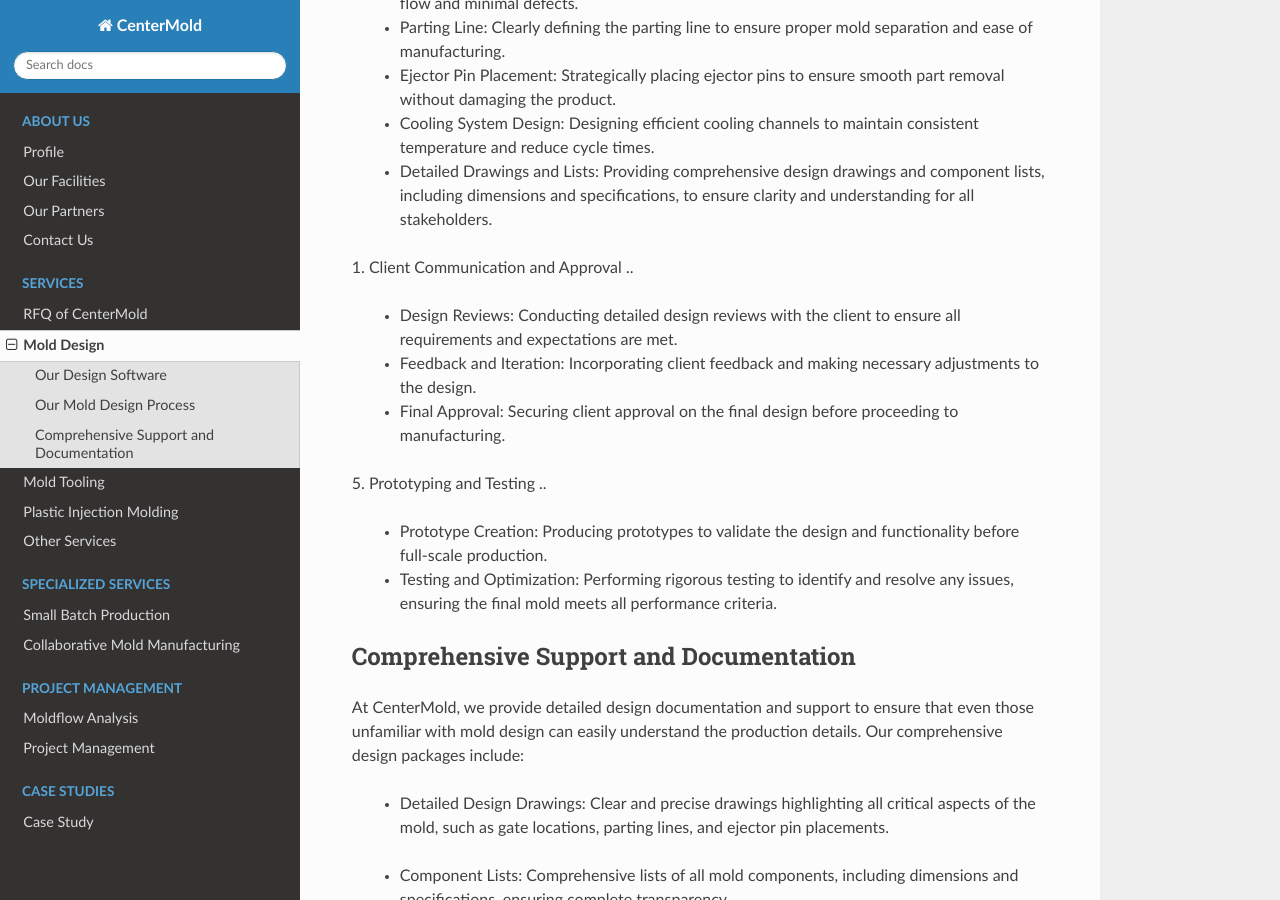
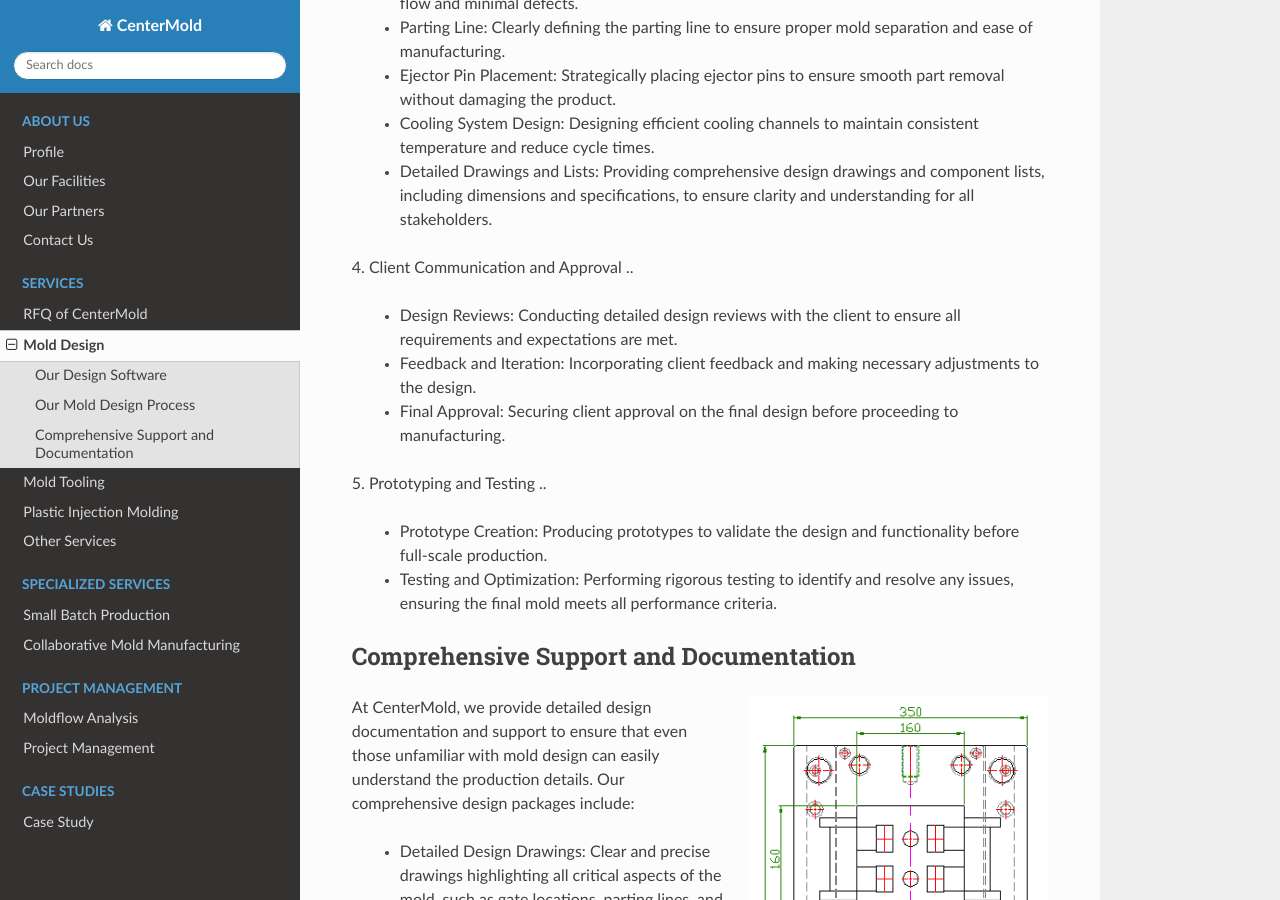
Before and after one commit to paultang/centermold, a Sphinx documentation site: the page built from source/Mold-Design.rst, in a window 1280 px wide and 900 px high, scrolled down 1320 px. Built offline with Sphinx 7.4.7 and the Read the Docs theme 2.0.0, drawn with Linux system fonts in a browser that asks for light colours.

Commit message:
add sample pic

```diff
--- a/source/Mold-Design.rst
+++ b/source/Mold-Design.rst
@@ -49,7 +49,7 @@ Our team of seasoned professionals brings decades of expertise in mold design an
 
   - Detailed Drawings and Lists: Providing comprehensive design drawings and component lists, including dimensions and specifications, to ensure clarity and understanding for all stakeholders.
 
-1. Client Communication and Approval
+4. Client Communication and Approval
 ..
 
   - Design Reviews: Conducting detailed design reviews with the client to ensure all requirements and expectations are met.
@@ -64,6 +64,12 @@ Our team of seasoned professionals brings decades of expertise in mold design an
 
 Comprehensive Support and Documentation
 ----------------------------------------
+
+
+.. figure:: _static/layout.png
+   :align: right
+   :width: 300px
+
 At CenterMold, we provide detailed design documentation and support to ensure that even those unfamiliar with mold design can easily understand the production details. Our comprehensive design packages include:
 
   - Detailed Design Drawings: Clear and precise drawings highlighting all critical aspects of the mold, such as gate locations, parting lines, and ejector pin placements.
```
Also changed, not shown: source/_static/Cooling.png (added), source/_static/cavity.png (added), source/_static/core.png (added), source/_static/layout.png (added), source/_static/slider.png (added).
